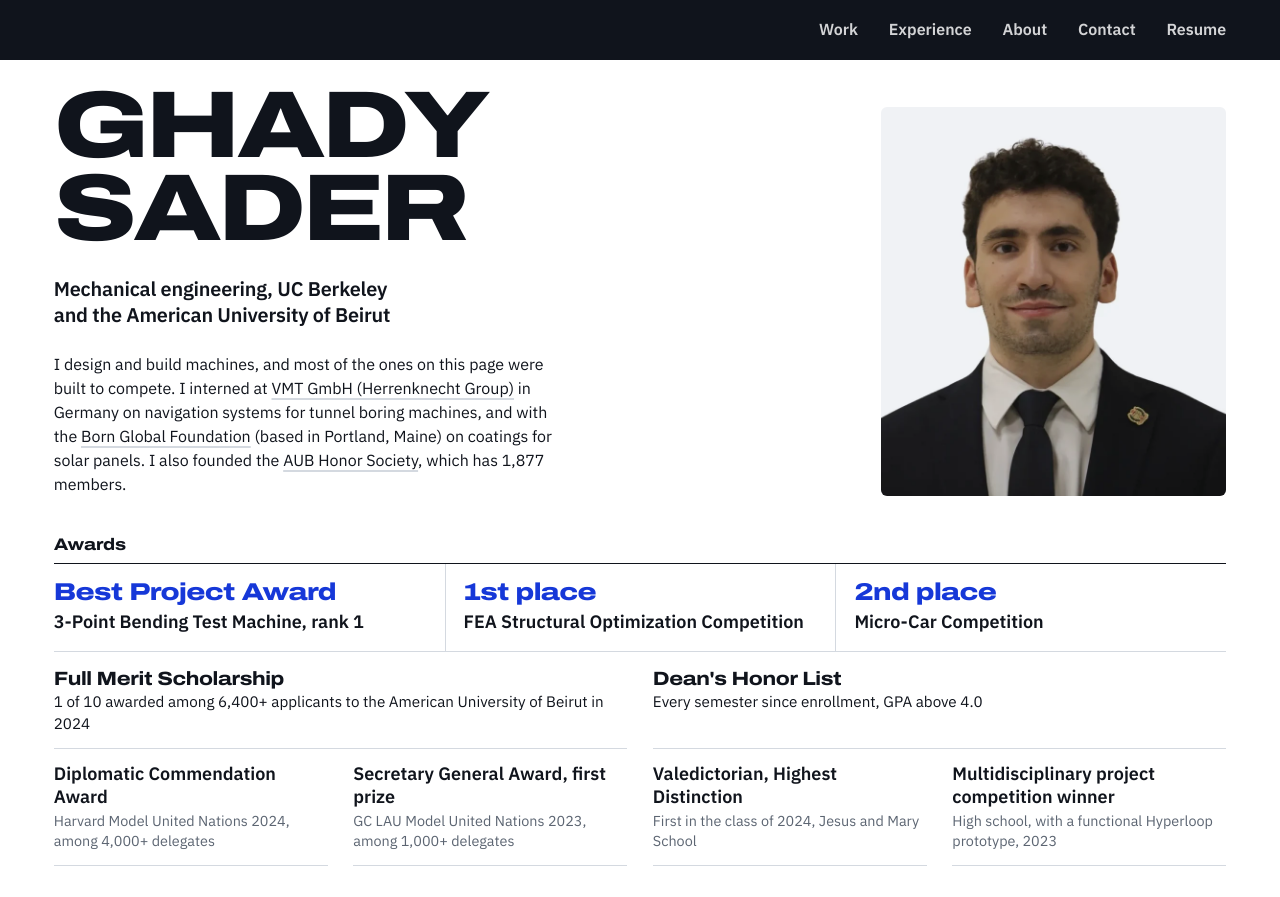
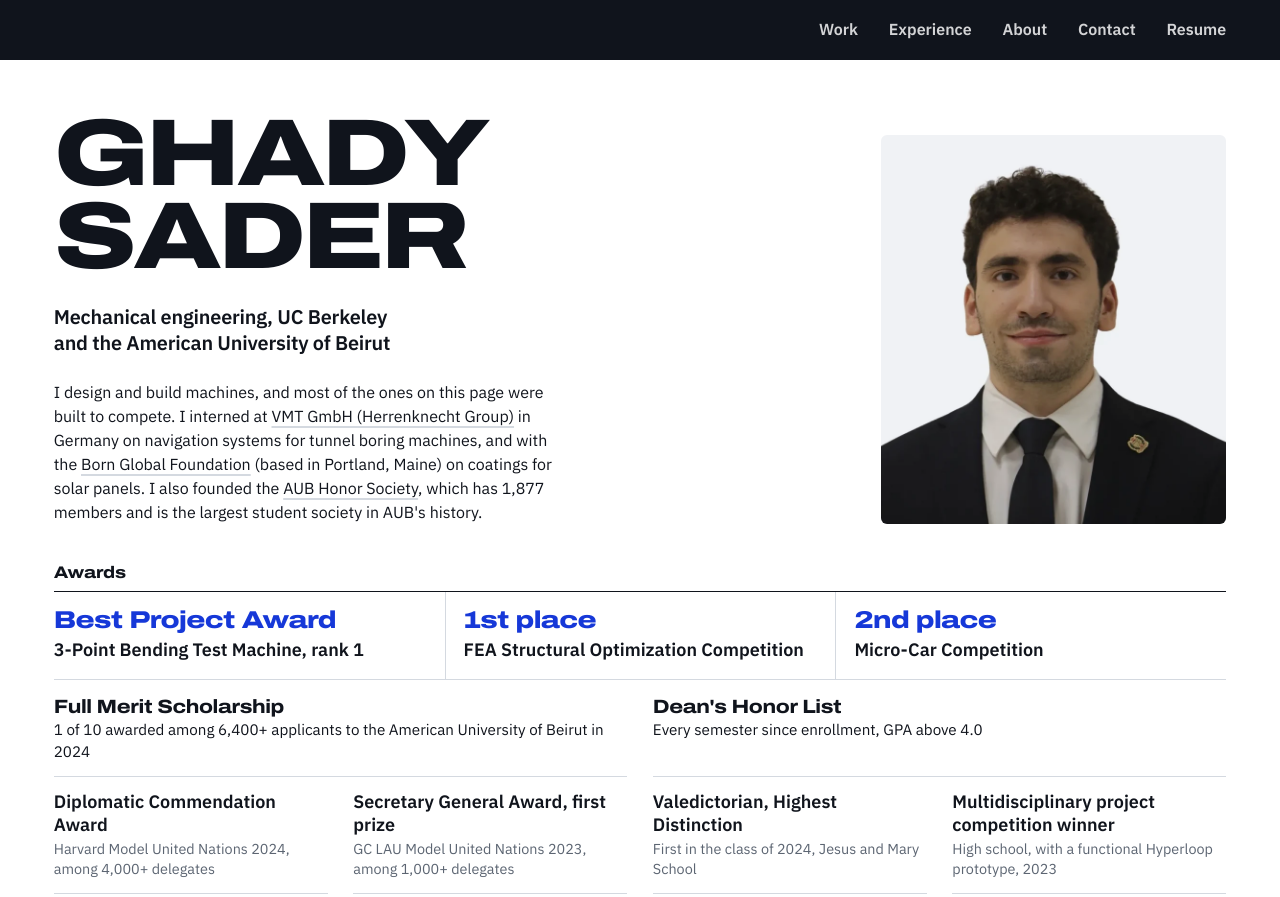
Before and after one commit to gsader7/gsader7.github.io, a plain HTML site: page index.html in a window 1280 px wide. Shown: the top 897 px of the page. Drawn offline with Linux system fonts and the light colour scheme.

Commit message:
Intro wording, more space above the name, refreshed share card
Co-Authored-By: Claude Fable 5.2 <noreply@anthropic.com>
Claude-Session: https://claude.ai/code/session_013CGJAf82PmcXH2Cu8HJX8s

```diff
--- a/index.html
+++ b/index.html
@@ -71,7 +71,7 @@ body.at-hero .brand{opacity:0;pointer-events:none}
 @media (max-width:560px){.nav a.opt{display:none}.nav{gap:13px}.nav a{font-size:.9rem}.brand{font-size:.95rem}}
 
 /* hero */
-.hero{padding-top:clamp(84px,10vh,120px);padding-bottom:clamp(36px,6vh,72px)}
+.hero{padding-top:clamp(108px,14vh,152px);padding-bottom:clamp(36px,6vh,72px)}
 .h-grid{display:grid;grid-template-columns:minmax(0,5fr) minmax(0,7fr);gap:clamp(28px,4.5vw,76px);align-items:stretch}
 .h-id{display:flex;flex-direction:column}
 .h-name{font-family:var(--display);font-stretch:125%;font-weight:840;font-size:clamp(3rem,7.4vw,7.2rem);line-height:.88;letter-spacing:-.04em;margin:0;text-transform:uppercase}
@@ -420,7 +420,7 @@ dialog.zoom button{font:inherit;font-weight:620;color:#fff;background:transparen
       <div class="h-id">
         <h1 class="h-name" id="name">Ghady<br>Sader</h1>
         <p class="h-lead">Mechanical engineering, UC Berkeley and the American University of Beirut</p>
-        <p class="h-about">I design and build machines, and most of the ones on this page were built to compete. I interned at <a href="#experience">VMT GmbH (Herrenknecht Group)</a> in Germany on navigation systems for tunnel boring machines, and with the <a href="#born-global">Born Global Foundation</a> (based in Portland, Maine) on coatings for solar panels. I also founded the <a href="#honor-society">AUB Honor Society</a>, which has 1,877 members.</p>
+        <p class="h-about">I design and build machines, and most of the ones on this page were built to compete. I interned at <a href="#experience">VMT GmbH (Herrenknecht Group)</a> in Germany on navigation systems for tunnel boring machines, and with the <a href="#born-global">Born Global Foundation</a> (based in Portland, Maine) on coatings for solar panels. I also founded the <a href="#honor-society">AUB Honor Society</a>, which has 1,877 members and is the largest student society in AUB's history.</p>
       </div>
       <figure class="h-photo"><img src="media/headshot-top.webp" alt="Portrait of Ghady Sader" width="720" height="900"></figure>
     </div>
```
Also changed, not shown: media/og.jpg.
